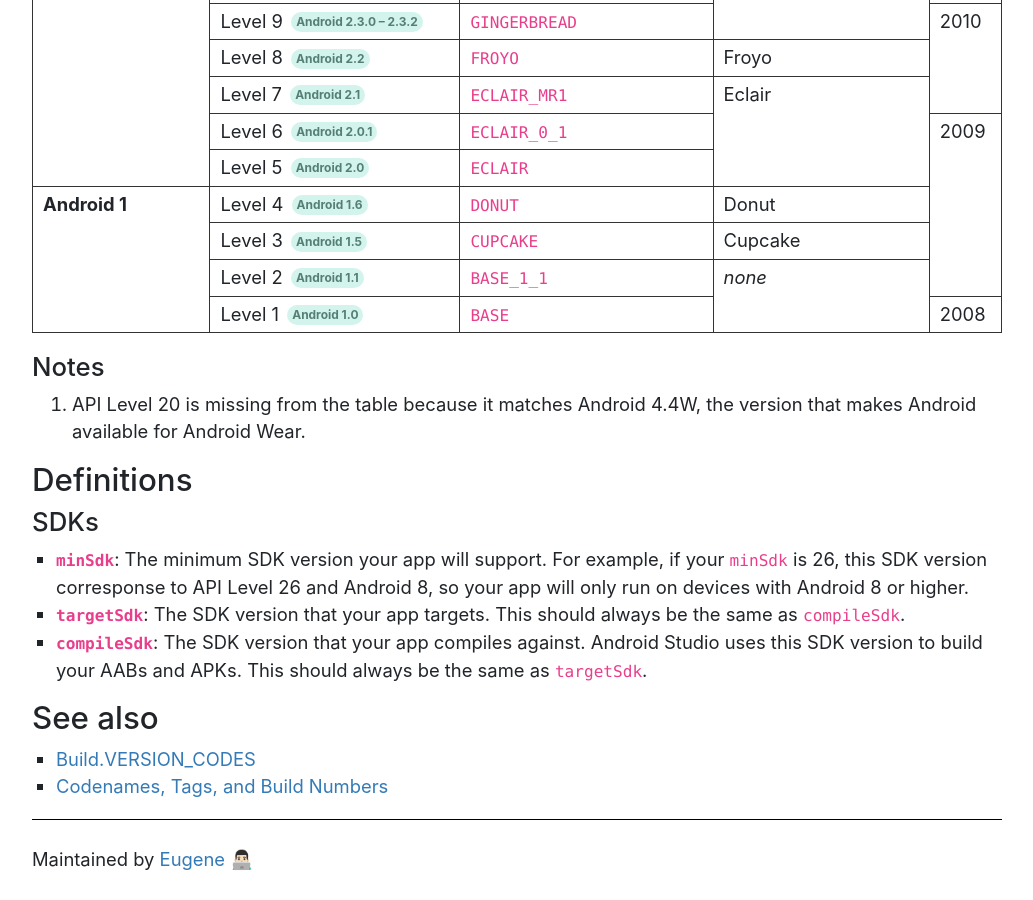
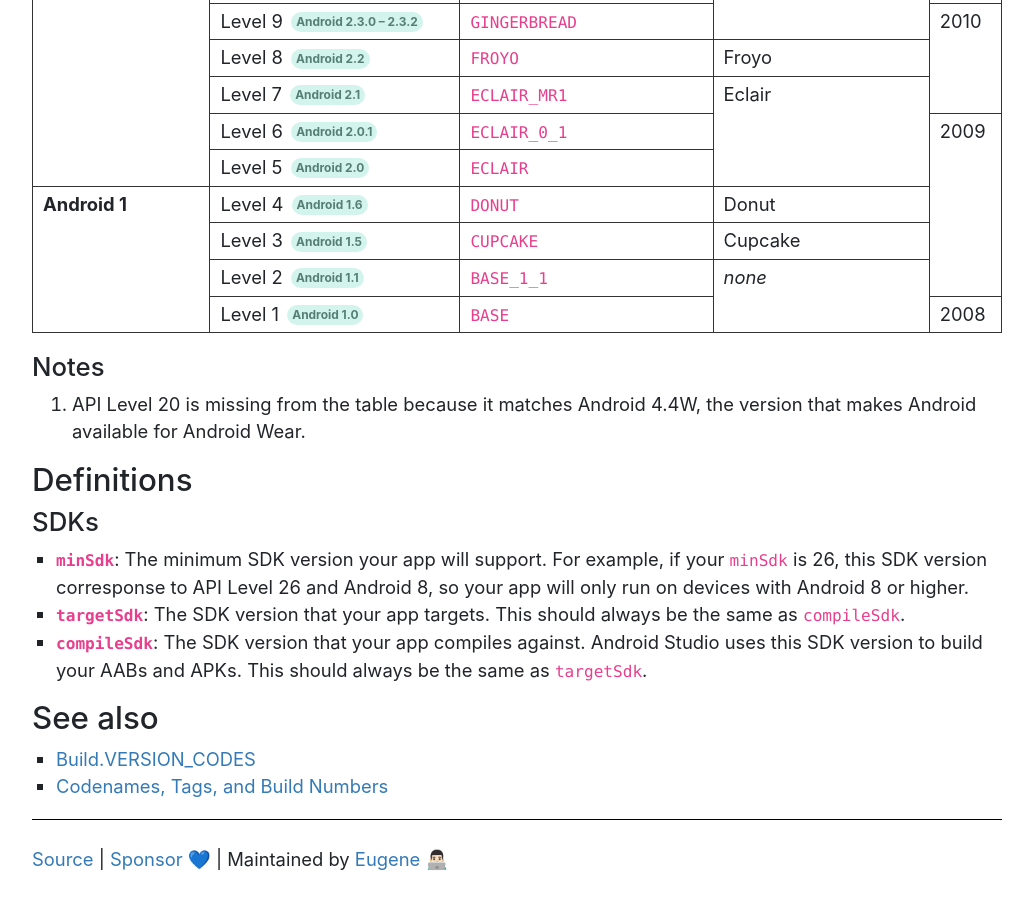
Before and after one commit to ebelinski/apilevels, a Jekyll site: the page built from index.md, in a window 1280 px wide and 900 px high, scrolled down 1076 px. Shown: the whole window, without its empty margins (123-1156 px from the left). Built offline with Jekyll 4.4.1, drawn with Linux system fonts in a browser that asks for light colours; comment, search, counter and statistics services are not loaded.

Commit message:
Added footer links, analytics.

```diff
--- a/_includes/analytics.html
+++ b/_includes/analytics.html
@@ -0,0 +1,2 @@
+<script async defer src="https://scripts.simpleanalyticscdn.com/latest.js"></script>
+<noscript><img src="https://queue.simpleanalyticscdn.com/noscript.gif" alt="" referrerpolicy="no-referrer-when-downgrade" /></noscript>
--- a/_includes/footer.html
+++ b/_includes/footer.html
@@ -2,6 +2,8 @@
 <div class="container">
   <div id="site-footer">
     <p>
+      <a href="https://github.com/ebelinski/iosref">Source</a> |
+      <a href="https://github.com/sponsors/ebelinski">Sponsor 💙</a> |
       Maintained by <a href="https://twitter.com/EugeneBelinski">Eugene 👨🏻‍💻</a>
     </p>
   </div>
```
